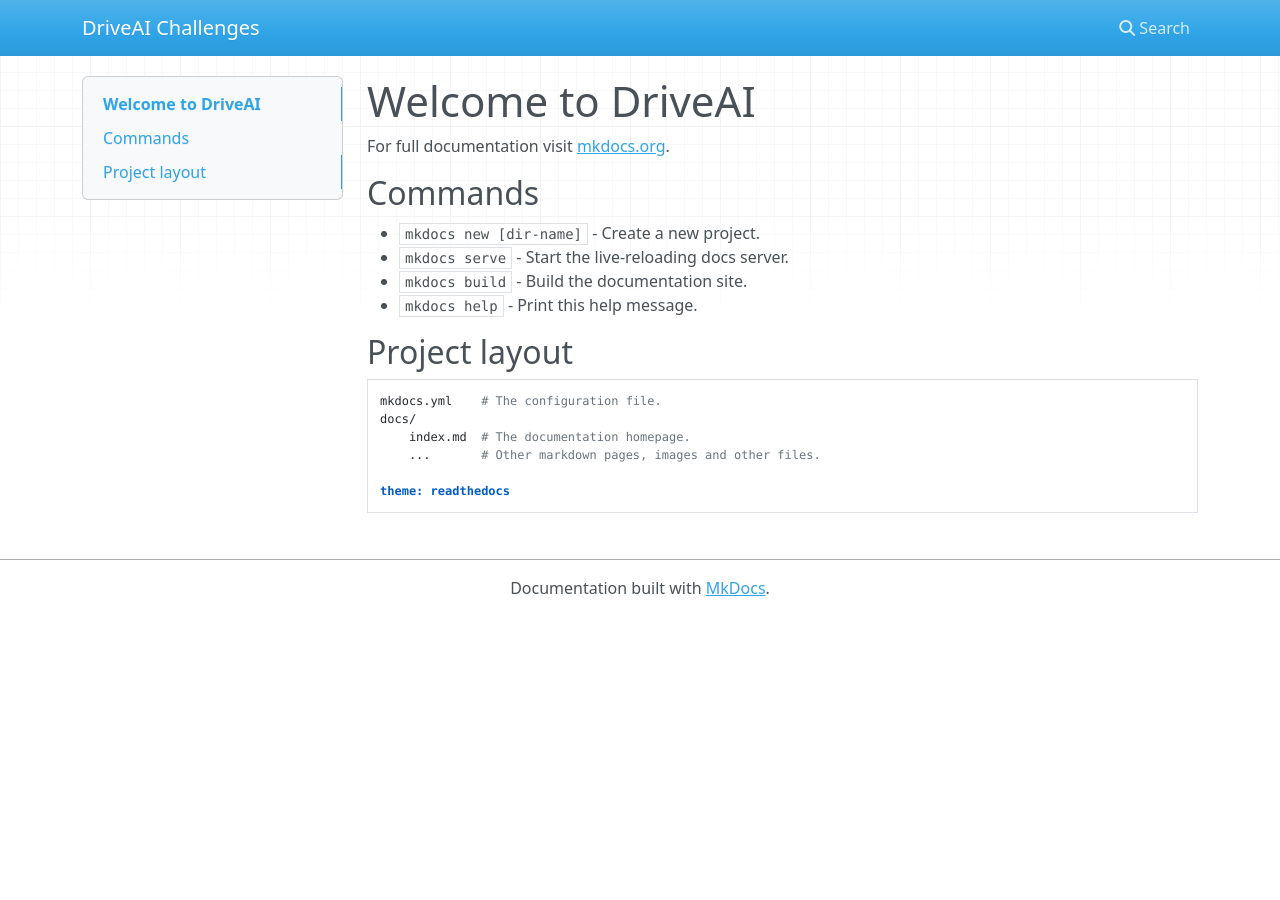
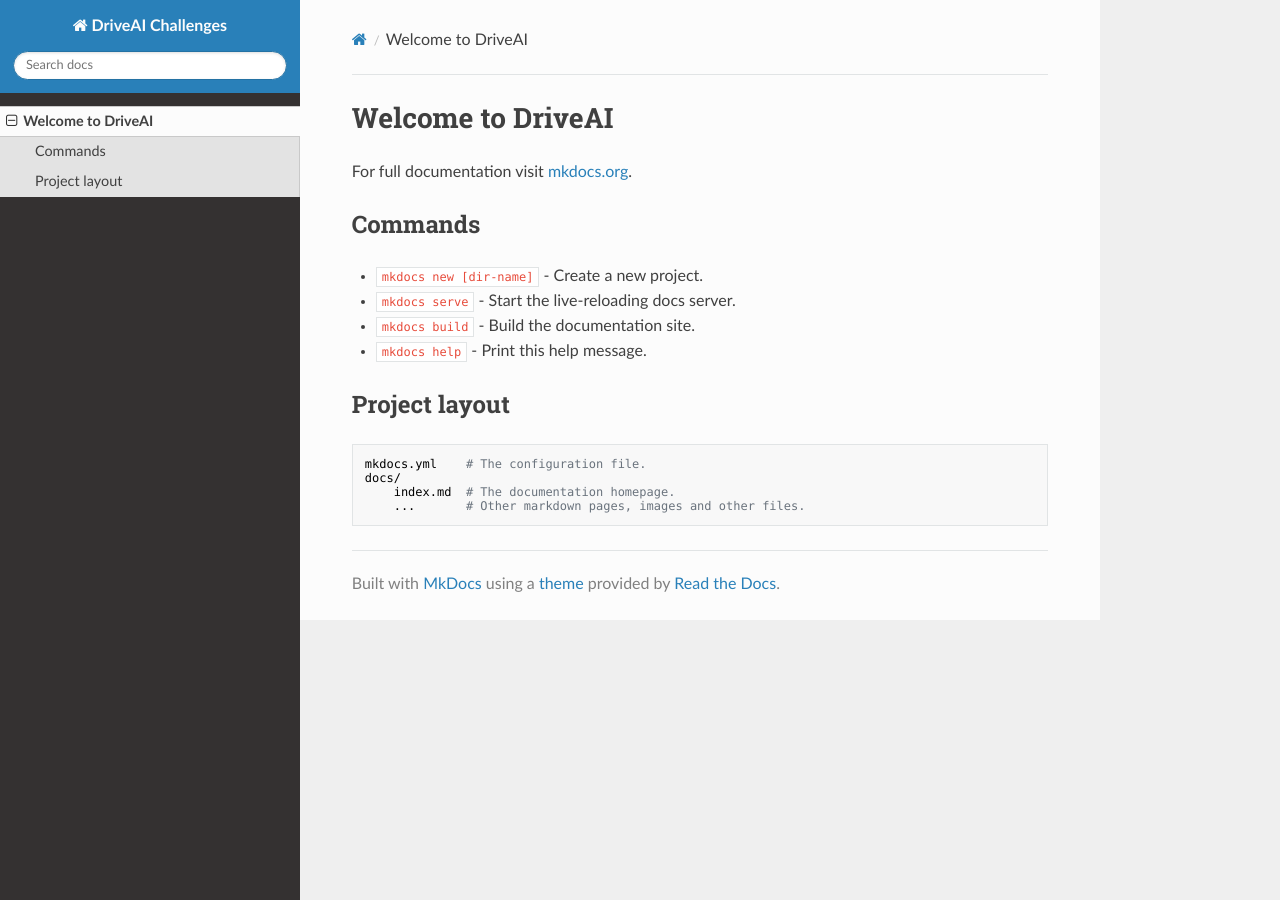
Before and after one commit to AutoAI/challenges, an MkDocs documentation site: the page built from docs/index.md, in a window 1280 px wide. Built offline with MkDocs 1.6.1, drawn with Linux system fonts in a browser that asks for light colours; nearby versions of some CDN libraries.

Commit message:
changed the theme, reverted earlier setting on index.md

```diff
--- a/docs/index.md
+++ b/docs/index.md
@@ -15,5 +15,3 @@
     docs/
         index.md  # The documentation homepage.
         ...       # Other markdown pages, images and other files.
-
-    theme: readthedocs
--- a/mkdocs.yml
+++ b/mkdocs.yml
@@ -1 +1,3 @@
 site_name: DriveAI Challenges
+
+theme: readthedocs
```
